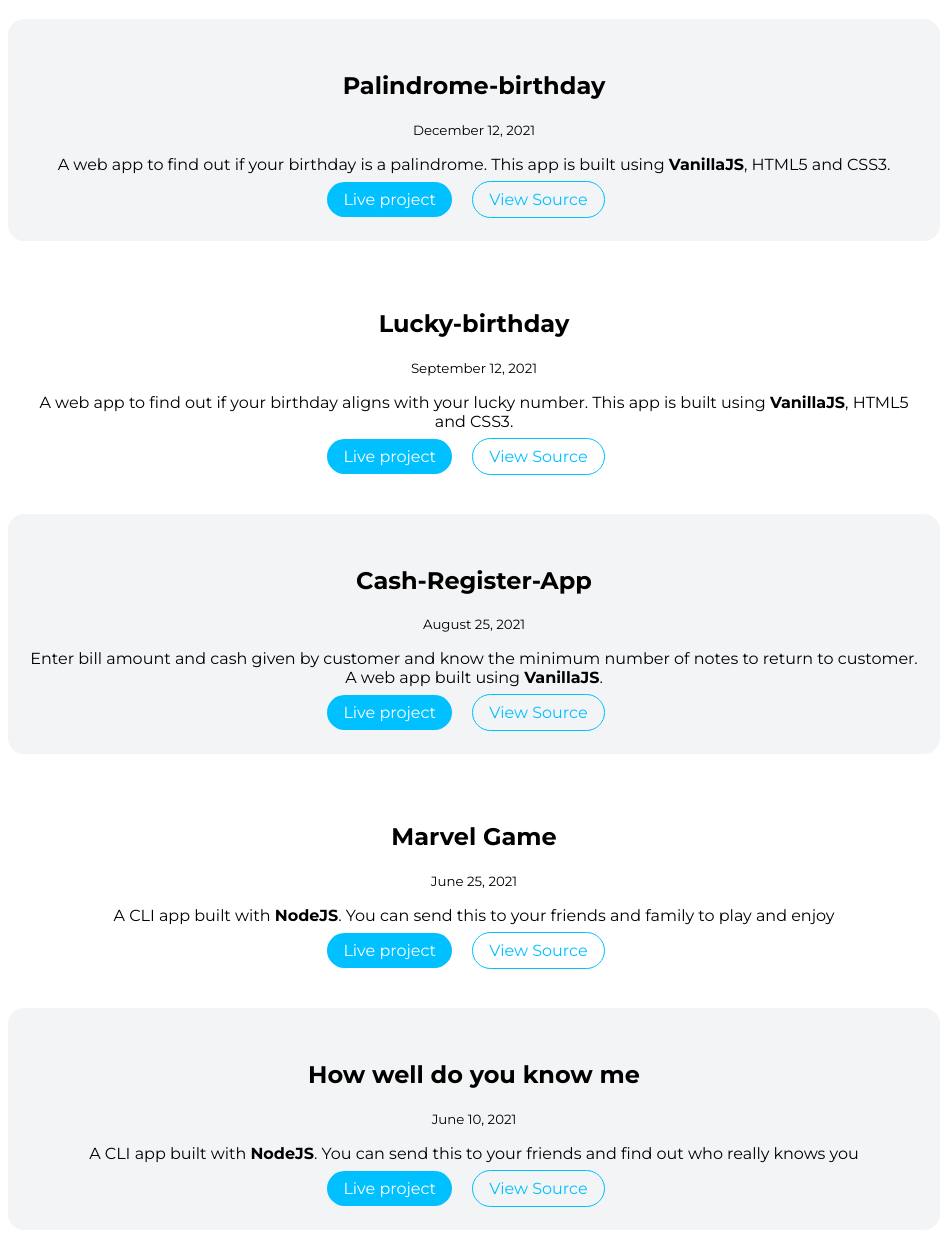
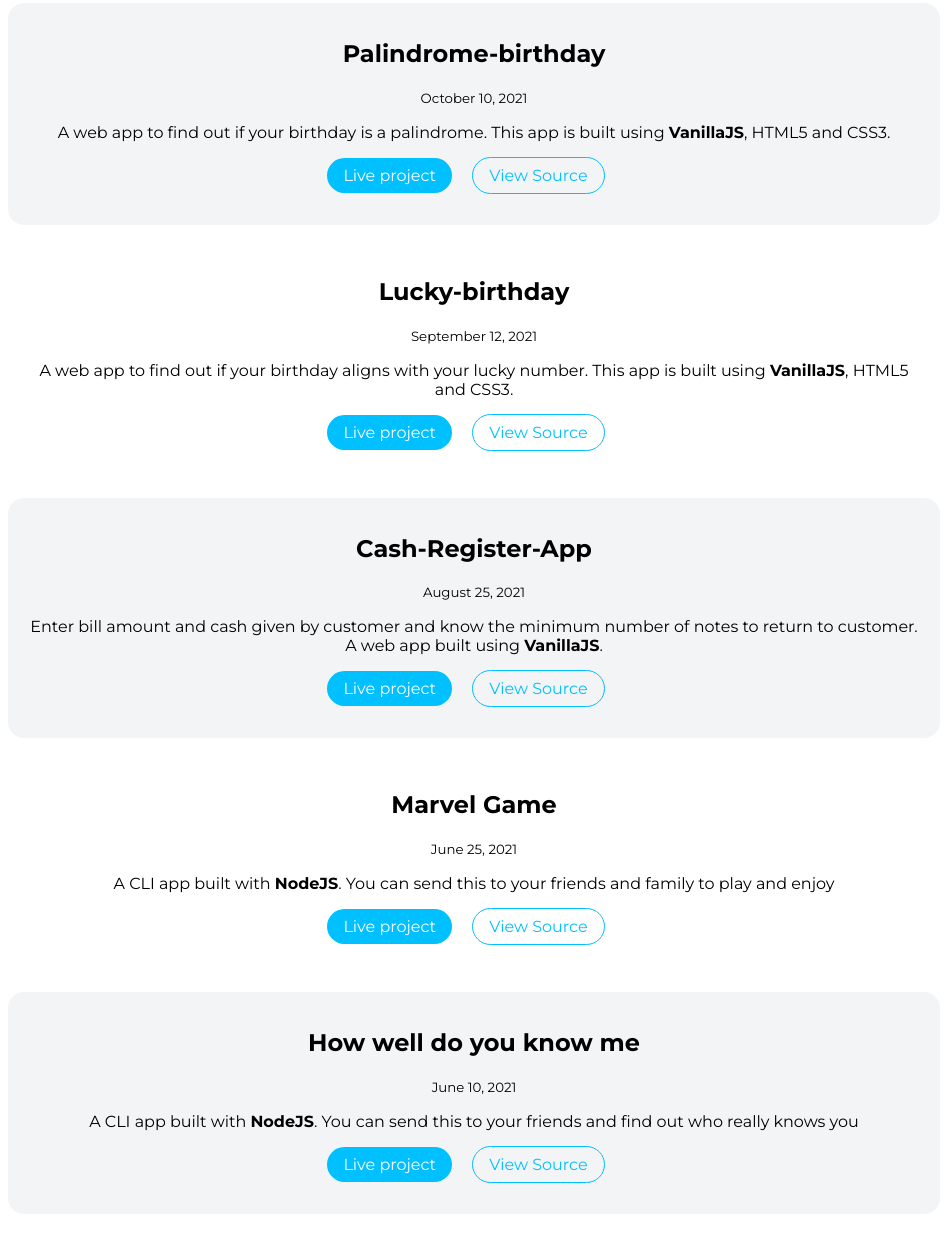
Before and after one commit to shubh-dwivedi/my-portfolio, a plain HTML site: page projects.html in a window 1280 px wide. Shown: the part 692-1925 px from the top of the page, without its empty margins (166-1114 px from the left). Drawn offline with Linux system fonts and the light colour scheme.

Commit message:
styles: minor changes

```diff
--- a/projects.html
+++ b/projects.html
@@ -37,18 +37,18 @@
 
         <ul class="list-content-center list-projects">
             <li>
-                <article class="showcase-list container container-center ow">
+                <article class="showcase-list container-center ow">
                     <h1>Palindrome-birthday</h1>
-                <small>December 12, 2021</small>
-                <p>A web app to find out if your birthday is a palindrome. This app is built using <strong>VanillaJS</strong>, HTML5 and CSS3.</p>
-                <a class="link link-primary" href="https://palindrome-birthday-eight.vercel.app/"
+                    <small>October 10, 2021</small>
+                    <p>A web app to find out if your birthday is a palindrome. This app is built using <strong>VanillaJS</strong>, HTML5 and CSS3.</p>
+                    <a class="link link-primary" href="https://palindrome-birthday-eight.vercel.app/"
                     target="_blank">Live project</a>
-                <a class="link link-secondary" href="https://github.com/shubh-dwivedi/palindrome-birthday-app">View Source</a>
+                    <a class="link link-secondary" href="https://github.com/shubh-dwivedi/palindrome-birthday-app">View Source</a>
                 </article>
             </li>
 
             <li>
-                <article class="showcase-list container container-center">
+                <article class="showcase-list container-center">
                     <h1>Lucky-birthday</h1>
                 <small>September 12, 2021</small>
                 <p>A web app to find out if your birthday aligns with your lucky number. This app is built using <strong>VanillaJS</strong>, HTML5 and CSS3.</p>
@@ -60,7 +60,7 @@
             </li>
 
             <li >
-                <article class="showcase-list ow container container-center">
+                <article class="showcase-list ow container-center">
                     <h1>Cash-Register-App</h1>
                 <small>August 25, 2021</small>
                 <p>Enter bill amount and cash given by customer and know the minimum number of notes to return to customer. A web app built using <strong>VanillaJS</strong>.</p>
@@ -72,7 +72,7 @@
             </li>
 
             <li>
-                <article class="showcase-list container container-center">
+                <article class="showcase-list container-center">
                     <h1>Marvel Game</h1>
                 <small>June 25, 2021</small>
                 <p>A CLI app built with <strong>NodeJS</strong>. You can send this to your friends and family to play
@@ -85,7 +85,7 @@
             </li>
 
             <li >
-                <article class="showcase-list ow container container-center">
+                <article class="showcase-list ow container-center">
                     <h1>How well do you know me</h1>
                 <small>June 10, 2021</small>
                 <p>A CLI app built with <strong>NodeJS</strong>. You can send this to your friends and find out who
--- a/styles.css
+++ b/styles.css
@@ -123,15 +123,16 @@ a.nostyle:link, a.nostyle:visited {
 
 
 /** header **/
-.hero {
-    padding: 2rem;
-    padding-top: 5rem;
-}
 
 .hero-index {
     display: flex;
     flex-direction: row;
     justify-content: stretch;
+    padding: 5rem 2rem 1rem 3rem;
+}
+
+.hero-projects {
+    padding: 5rem 1rem 1rem 1rem;
 }
 
 .hero-tagline .tagline{
@@ -196,10 +197,15 @@ a.nostyle:link, a.nostyle:visited {
 }
 
 .showcase-list {
-  padding: 2rem 1rem;
+  padding: 1rem 1rem;
+  padding-bottom: 2.5rem;
   border-radius: 1rem;
   text-align: center;
-  margin: 1rem auto;
+  margin: auto;
+}
+
+.showcase-list p {
+    padding-bottom: 0.5rem;
 }
 
 /** footer **/
@@ -240,7 +246,6 @@ footer {
     width: fit-content;
     height: fit-content;
 }
-
 
 @media screen and (max-width: 780px) {
     .hero-index {
```
